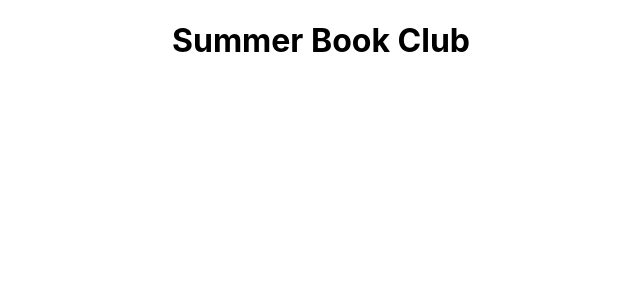
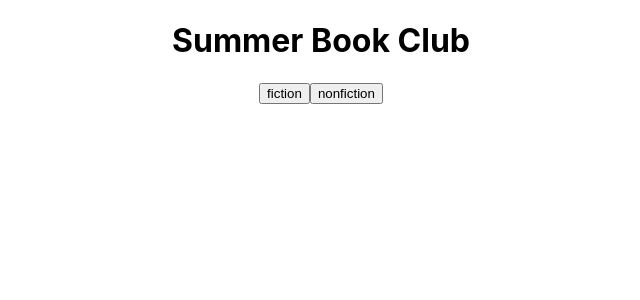
Before and after one commit to Klhalls89/Summer-Book-Club, a React (Create React App) app: page / in a window 1280 px wide. Shown: the top 300 px of the page, without its empty margins (319-959 px from the left). Built offline with nearby package versions, Linux system fonts and the light colour scheme; no server answers.

Commit message:
Add buttons

```diff
--- a/src/App.js
+++ b/src/App.js
@@ -2,47 +2,35 @@ import React, { Component } from 'react';
 import './App.css';
 
 const API_KEY = `${process.env.REACT_APP_API_KEY}`
-const url = `https://api.nytimes.com/svc/books/v3/lists/current/hardcover-fiction.json?api-key=${API_KEY}`
 
 class App extends Component {
   constructor() {
     super();
-    this.state = {
-      book: []
-    };
   };
 
-  componentDidMount = () => {
-    this.fetchBooks()
+  selectBookType = (e) => {
+    let bookType = e.target.value
+    this.fetchBooks(bookType)
   }
 
-  fetchBooks = () => {
+  fetchBooks = (bookType) => {
     console.log('fetchBooks')
+    console.log(bookType)
+    const url = `https://api.nytimes.com/svc/books/v3/lists/current/hardcover-${bookType}.json?api-key=${API_KEY}`
     fetch(url)
     .then(response => response.json())
-    .then(data => this.resetState(data.results.books))
-  }
-
-  resetState = (books) => {
-    this.setState({
-      books
-    })
+    .then(data => console.log(data.results.books))
   }
 
   render() {
-    console.log(url)
-    console.log(this.state.books)
     return (
       <div className="App">
         <h1>Summer Book Club</h1>
+        <button onClick={(e) => this.selectBookType(e)} value='fiction'>fiction</button>
+        <button onClick={(e) => this.selectBookType(e)} value='nonfiction'>nonfiction</button>
       </div>
     );
   };
 };
 
-
-
-
-
-
 export default App;
```
